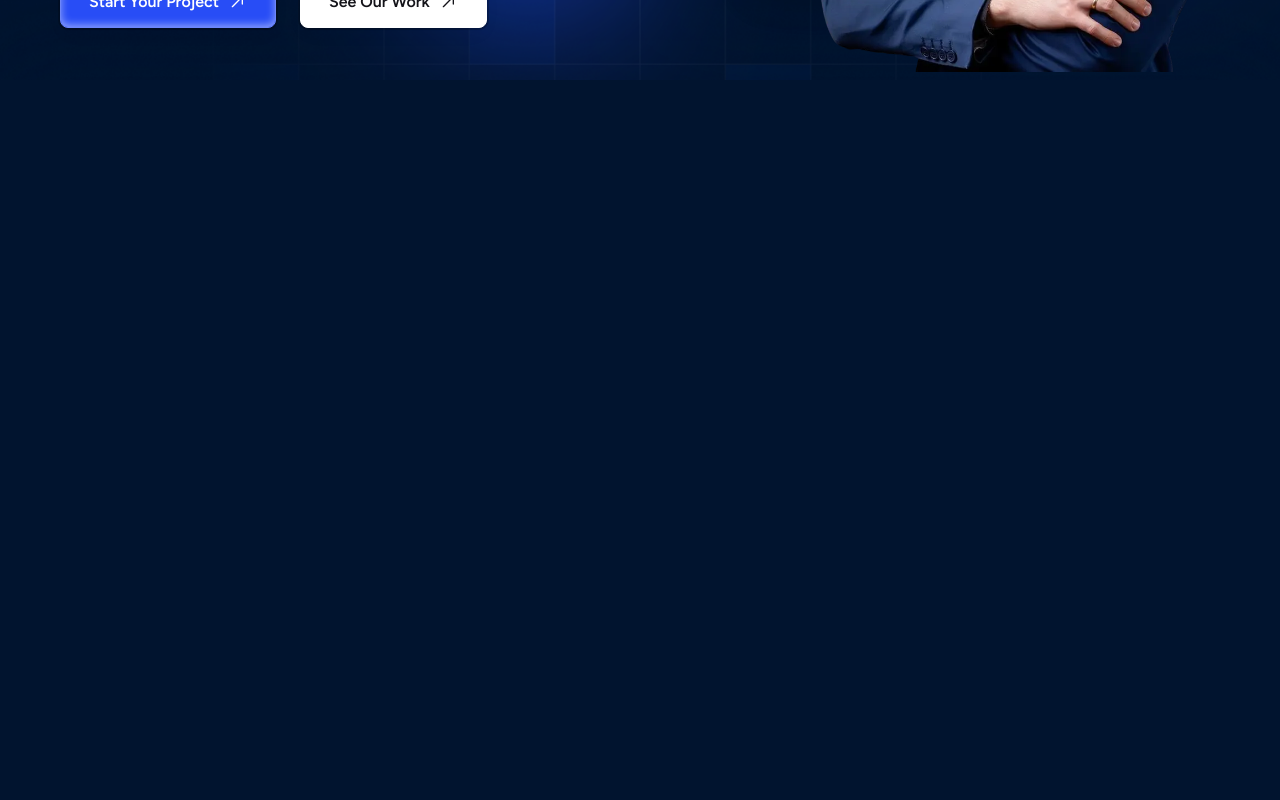
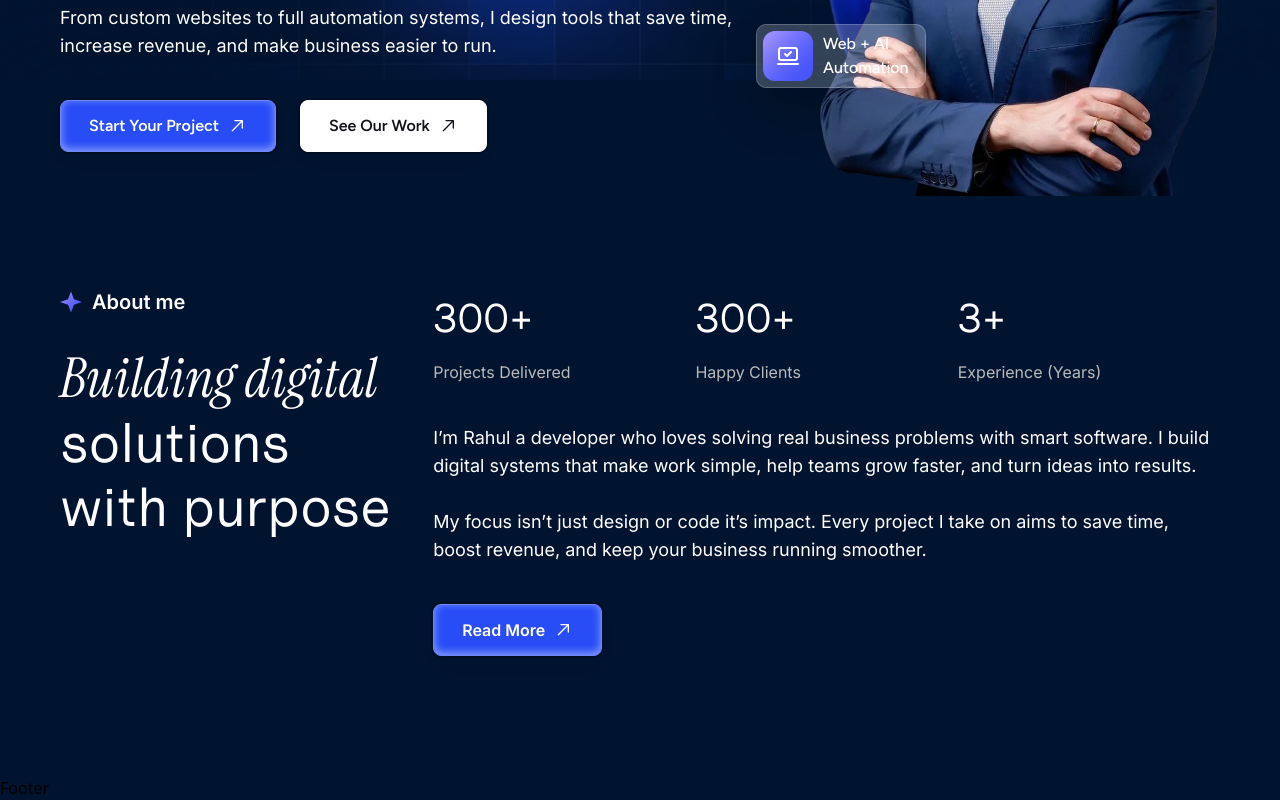
Before and after one commit to rahulsd380/Rahul-Sutradhar---Portfolio-Client, a Next.js app: page / in a window 1280 px wide. Shown: the part 720-1520 px from the top of the page. Before the commit the page ends 800 px from the top, so only its background shows below. Built offline with nearby package versions, Linux system fonts and the light colour scheme.

Commit message:
Added about me section

```diff
--- a/package.json
+++ b/package.json
@@ -12,7 +12,8 @@
     "next": "16.0.1",
     "react": "19.2.0",
     "react-dom": "19.2.0",
-    "react-icons": "^5.5.0"
+    "react-icons": "^5.5.0",
+    "tailwind-merge": "^3.4.0"
   },
   "devDependencies": {
     "@tailwindcss/postcss": "^4",
--- a/public/assets/index.ts
+++ b/public/assets/index.ts
@@ -4,10 +4,12 @@ import rahulSutradhar from "./images/rahul_sutradhar.webp";
 
 import code from "./icons/code.svg";
 import available from "./icons/available.svg";
+import blueStar from "./icons/blue-star.svg";
 
 export const ICONS = {
     code,
-    available
+    available,
+    blueStar,
 }
 
 export const IMAGES = {
--- a/src/app/(commonLayout)/page.tsx
+++ b/src/app/(commonLayout)/page.tsx
@@ -1,9 +1,11 @@
+import AboutMe from "@/components/HomePage/AboutMe/AboutMe";
 import Hero from "@/components/HomePage/Hero/Hero";
 
 const Home = () => {
   return (
     <div>
       <Hero/>
+      <AboutMe/>
     </div>
   );
 };
--- a/src/app/globals.css
+++ b/src/app/globals.css
@@ -47,6 +47,7 @@
   --color-neutral-20: #161616;
   --color-neutral-25: #E8E8E8;
   --color-neutral-30: #ffffff33;
+  --color-neutral-35: #BABABA;
 
 
   /* Shadows */
--- /dev/null
+++ b/src/components/HomePage/AboutMe/AboutMe.tsx
@@ -0,0 +1,62 @@
+import Container from "@/components/Reusable/Container/Container";
+import Image from "next/image";
+import { ICONS } from "../../../../public/assets";
+import Button from "@/components/Reusable/Button/Button";
+
+const AboutMe = () => {
+  const STATS = [
+    { id: "projects", title: "Projects Delivered", value: "300+" },
+    { id: "clients", title: "Happy Clients", value: "300+" },
+    { id: "experience", title: "Experience (Years)", value: "3+" },
+  ];
+  return (
+    <Container>
+      <div className="py-[120px] flex gap-9">
+        <div className="w-[30%]">
+          <div className="flex items-center gap-2.5">
+            <Image
+              src={ICONS.blueStar}
+              alt="Blue Star Icon"
+              className="size-[22px]"
+            />
+            <h3 className="font-Inter text-xl font-semibold text-white">
+              About me
+            </h3>
+          </div>
+          <h3 className="text-white text-[55px] mt-[30px] font-Uncut-Sans leading-16">
+            <span className="font-Instrument-Serif font-normal italic">
+              Building digital
+            </span>{" "}
+            solutions with purpose
+          </h3>
+        </div>
+
+        <div className="w-[70%] flex flex-col gap-10">
+          <div className="grid grid-cols-3">
+            {STATS.map((stat) => (
+              <div key={stat?.id}>
+                <h2 className="text-white text-[40px] font-Uncut-Sans">
+                  {stat?.value}
+                </h2>
+                <p className="text-neutral-35 font-Inter mt-3">{stat?.title}</p>
+              </div>
+            ))}
+          </div>
+          <p className="text-lg text-white font-Inter">
+            I’m Rahul a developer who loves solving real business problems with
+            smart software. I build digital systems that make work simple, help
+            teams grow faster, and turn ideas into results.
+            <br />
+            <br />
+            My focus isn’t just design or code it’s impact. Every project I take
+            on aims to save time, boost revenue, and keep your business running
+            smoother.
+          </p>
+          <Button label="Read More" />
+        </div>
+      </div>
+    </Container>
+  );
+};
+
+export default AboutMe;
--- a/src/components/HomePage/Hero/Hero.tsx
+++ b/src/components/HomePage/Hero/Hero.tsx
@@ -8,7 +8,7 @@ import { LuLaptopMinimalCheck } from "react-icons/lu";
 
 const Hero = () => {
   return (
-    <div className="absolute top-0 w-full font-Figtree">
+    <div className="w-full font-Figtree">
       <Container>
         <div className="relative z-10 flex items-center justify-between mt-64">
           {/* Left side contents */}
--- /dev/null
+++ b/src/components/Reusable/Button/Button.tsx
@@ -0,0 +1,64 @@
+import React, { ReactNode } from "react";
+import { twMerge } from "tailwind-merge";
+import { RxArrowTopRight } from "react-icons/rx";
+import Link from "next/link";
+
+type ButtonProps = {
+  variant?: "primary" | "secondary";
+  onClick?: () => void;
+  isDisabled?: boolean;
+  type?: "button" | "submit" | "reset";
+  label: string | ReactNode;
+  showIcon?: boolean;
+  href?: string;
+  className?: string;
+};
+
+const Button: React.FC<ButtonProps> = ({
+  variant = "primary",
+  onClick,
+  isDisabled = false,
+  type = "button",
+  label,
+  showIcon = true,
+  href,
+  className,
+}) => {
+  const baseClasses =
+    "rounded-lg shadow-button px-7 py-[13px] font-semibold font-Inter flex items-center gap-2 w-fit transition-all duration-200 cursor-pointer disabled:cursor-not-allowed disabled:opacity-50 hover:scale-105";
+
+  const variantClasses =
+    variant === "primary"
+      ? "bg-primary-10 border border-primary-15 text-white"
+      : "bg-white border border-white text-neutral-15";
+
+  const combinedClasses = twMerge(baseClasses, variantClasses, className);
+
+  const content = (
+    <>
+      {label}
+      {showIcon && <RxArrowTopRight className="text-xl font-extrabold" />}
+    </>
+  );
+
+  if (href) {
+    return (
+      <Link href={href} className={combinedClasses}>
+        {content}
+      </Link>
+    );
+  }
+
+  return (
+    <button
+      type={type}
+      onClick={onClick}
+      disabled={isDisabled}
+      className={combinedClasses}
+    >
+      {content}
+    </button>
+  );
+};
+
+export default Button;
```
Also changed, not shown: public/assets/icons/blue-star.svg (added), src/components/Shared/Navbar/Navbar.tsx (line endings or trailing spaces), 1 other file (tests, documents, lock files or other folders).
